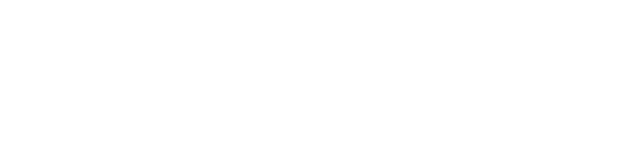
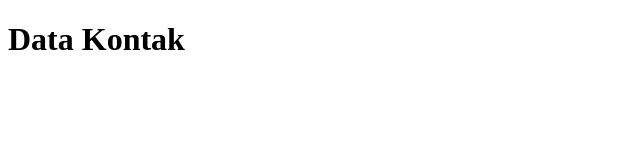
Before and after one commit to Kifeb/Kontak-Test, a plain HTML site: page index.html in a window 1280 px wide. Shown: the whole page, without its empty margins (0-640 px from the left). Drawn offline with Linux system fonts and the light colour scheme.

Commit message:
menambah h1

```diff
--- a/index.html
+++ b/index.html
@@ -7,6 +7,6 @@
     <title>GIT Remote</title>
 </head>
 <body>
-
+    <h1>Data Kontak</h1>
 </body>
 </html>
```
